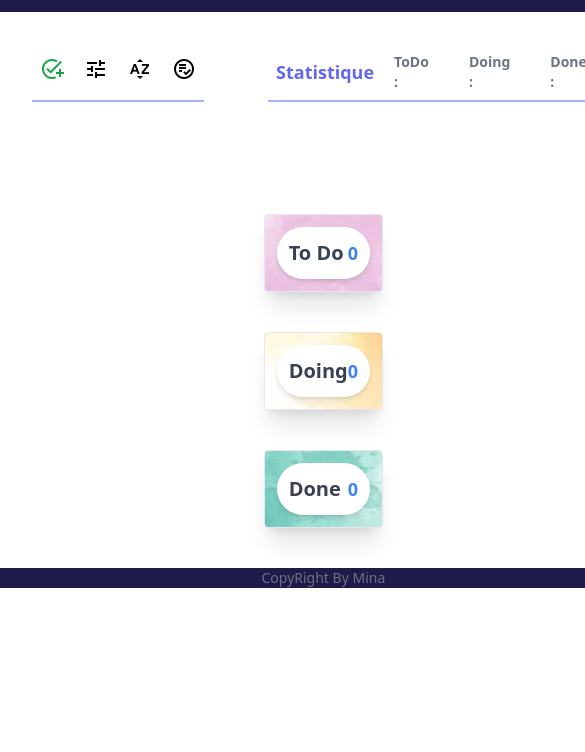
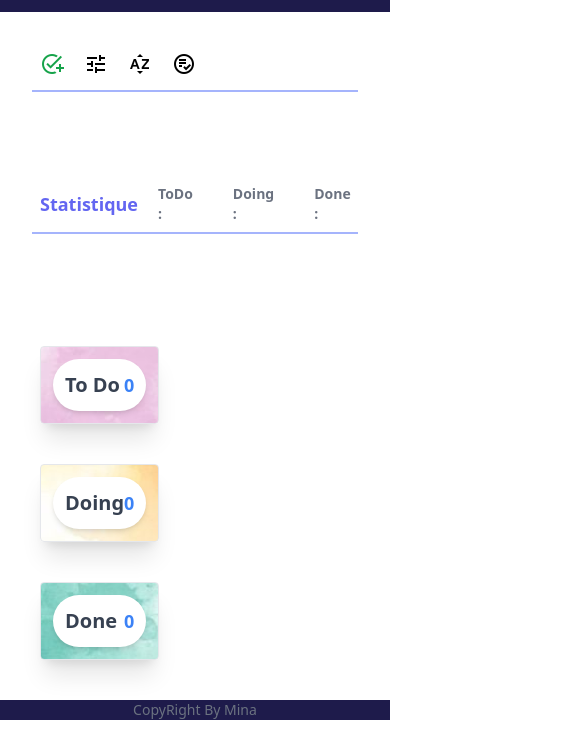
Before and after one commit to MinaELKH/taskList, a plain HTML site: page index.html in a window 390 px wide. Shown: the part 92-844 px from the top of the page, 585 px wide, since content can reach past the window. Drawn offline with nearby package versions, Linux system fonts and the light colour scheme.

Commit message:
responsive

```diff
--- a/index.html
+++ b/index.html
@@ -5,15 +5,13 @@
   <meta charset="UTF-8">
   <meta name="viewport" content="width=device-width, initial-scale=1.0">
   <!--<link href="../dist/output.css" rel="stylesheet">-->
-
   <script src="https://cdn.tailwindcss.com"></script>
   <link rel="stylesheet" href="https://fonts.googleapis.com/css2?family=Material+Symbols+Outlined" />
-
   <script src="./js/main.js" defer></script>
 
 </head>
 
-<body>
+<bodyc lass="min-h-screen flex flex-col" >
   <div class="grid ">
     <!-- Première ligne violette -->
     <div class="bg-indigo-950">
@@ -23,7 +21,7 @@
     <!-- Ligne centrale blanche -->
     <div class="bg-white grid   items-center">
 
-    <div class="bg-white  flex  ">
+    <div class="bg-white grid  grid-cols-1 sm:grid-cols-2  gap-5 ">
       <div class=" flex  gap-5  m-8  p-2 border-b-2 border-y-indigo-300 ">
         <button id="btnOpenAjoutForm">
           <span class="material-symbols-outlined  text-green-600">
@@ -53,7 +51,7 @@
     </div>
 
 
-
+    <div class="flex flex-grow">
       <div id="main" class=" grid lg:grid-cols-4  gap-10  m-5 justify-center    md:grid-cols-2 sm:grid-cols-1  m-5  p-5 ">
         <div >
 
@@ -247,7 +245,7 @@
 
 
     </div>
-
+  </div>
     <!--<img src="./img/bg6.jpg" alt=""> -->
 
 
@@ -255,7 +253,7 @@
 
 
     <!-- Dernière ligne violette -->
-    <div class="bg-indigo-950  text-center text-gray-500 text-sm"> CopyRight By Mina </div>
+  <div class="bg-indigo-950  text-center text-gray-500 text-sm"> CopyRight By Mina </div>
   </div>
 
 
@@ -264,47 +262,3 @@
 </body>
 
 </html>
-
-
-<!--  exemple de li
-  <li class="  grid   border rounded-lg shadow-xl bg-white m-4 p-4  gap-2">
-                <div class="flex  justify-between items-center text-center ">
-                  <h5 class="titre text-lg font-semibold  text-gray-700 border-b-2 border-indigo-200"> tache 1</h5>
-
-                  <div class="flex justify-center items-center gap-2 text-center">
-                    <span onclick="SupprimerTache(this)"
-                      class=" material-symbols-outlined   cursor-pointer text-red-500 hover:text-red-400  h-4 w-4 ">
-                      delete </span>
-                    <span onclick="showformEdit(this)" name_form="btnEdit"
-                      class="  material-symbols-outlined  cursor-pointer  text-yellow-300 h-4 w-4 ">border_color</span>
-                  </div>
-
-                </div>
-                <div class="flex justify-between center items-center gap-2 text-center">
-                  <span
-                    class="block bg-orange-500  text-center   text-white font-semibold  gray-500   rounded-full w-10 h-4 text-xs">
-                    P1 </span>
-                  <span class="text-center  text-gray-500 text-xs"> 12-12-2008 </span>
-                </div>
-                <p class="description text-gray-500 text-xs  "> Realisation des Projet Js</p>
-
-                <div class="flex  gap-4  justify-evenly my-2.5 rounded-full border border-indigo-200 px-4">
-                  <div>
-                    <input onclick="editstatut(this)" type="radio" value="todo" name="radioa"
-                      class=" form-radio h-3 w-3 text-red-600 focus:ring-blue-500" checked />
-                    <label for="radio_todo" class="  text-xs text-red-500">To Do</label>
-                  </div>
-                  <div flex flex-col>
-                    <input onclick="editstatut(this)" type="radio" value="doing" name="radioa"
-                      class="form-radio h-3 w-3 text-orange-600 focus:ring-blue-500" />
-                    <label for="radio_doing" class=" text-xs  text-orange-500">Doing</label>
-                  </div>
-                  <div flex flex-col>
-                    <input onclick="editstatut(this)" type="radio" value="done" name="radioa"
-                      class="form-radio h-3 w-3 text-green-600 focus:ring-blue-500" />
-                    <label for="radio_done" class=" text-xs  text-green-500">Done</label>
-                  </div>
-                </div>
-
-
-              </li>-->
```
